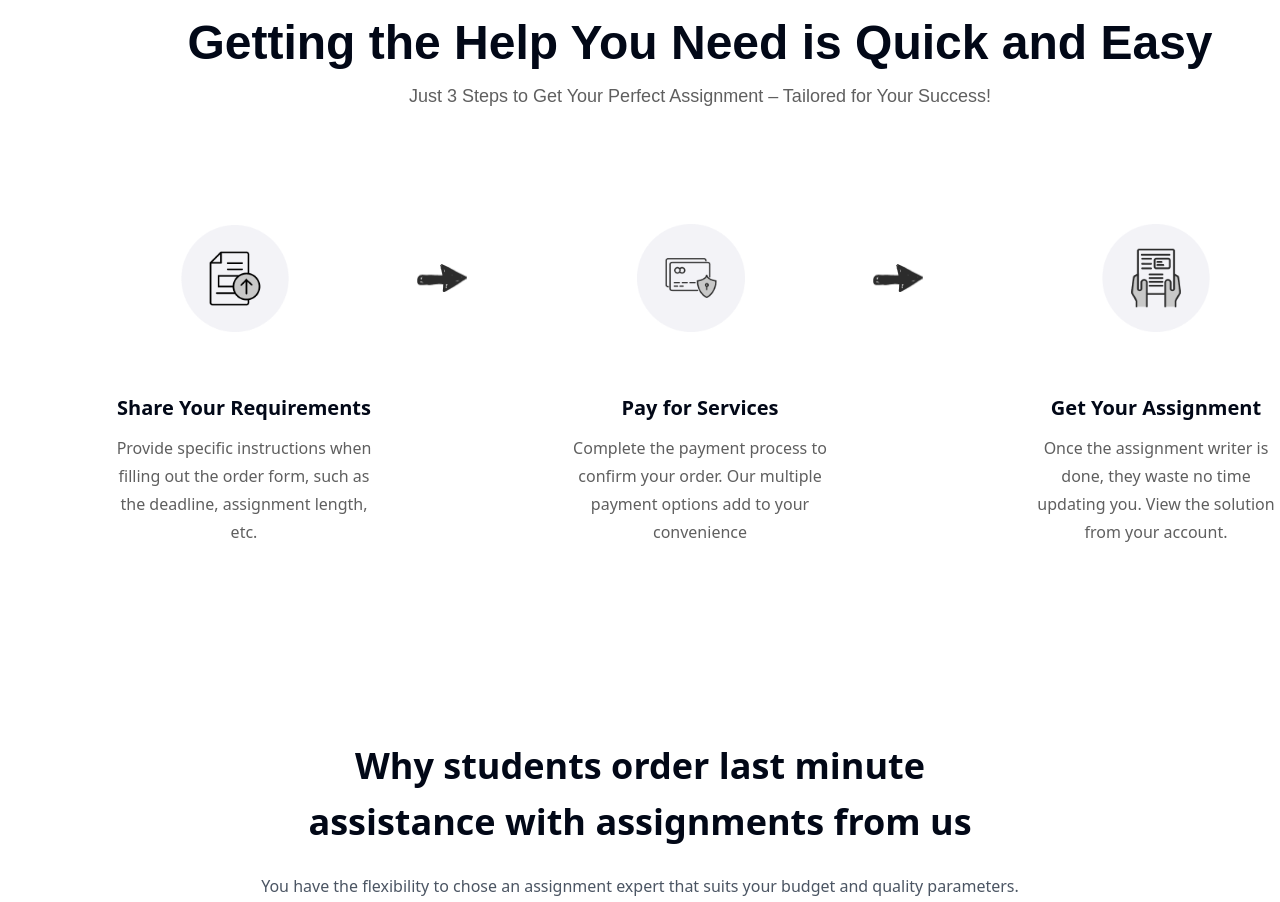
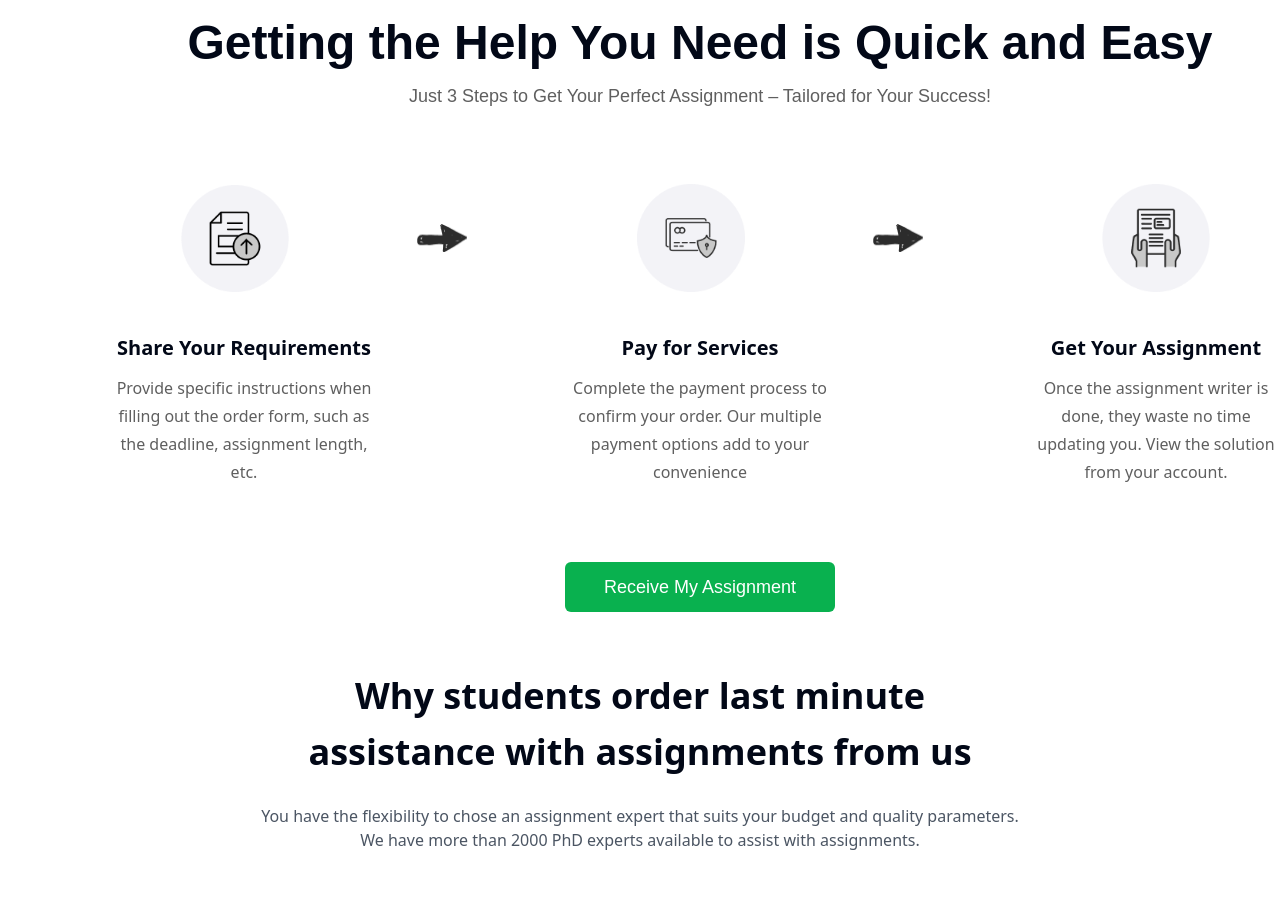
Before and after one commit to mohdyasirarman/All-Assignment-Help, a Next.js app: page / in a window 1280 px wide. Shown: the part 1400-2302 px from the top of the page. Built offline with nearby package versions, Linux system fonts and the light colour scheme.

Commit message:
section 3rd is completed

```diff
--- a/src/components/landing-page/helpYouNeed.tsx
+++ b/src/components/landing-page/helpYouNeed.tsx
@@ -48,11 +48,11 @@ const HelpYouNeed = () => {
             </div>
           </div>
           {/* Needed Help */}
-          <div className="flex justify-evenly mt-10 text-center">
+          <div className="flex justify-evenly text-center">
             {helpNeeded.map((help) => (
               <div
                 key={help.id}
-                className="flex flex-col  lg:flex-col items-center p-3 mx-auto gap-3 lg:gap-5"
+                className="flex flex-col  lg:flex-col items-center p-3 mx-auto gap-3 lg:gap-0"
               >
                 <div className="w-64 h-64 lg:w-48 lg:h-48 flex justify-center items-center">
                   <Image
@@ -85,7 +85,11 @@ const HelpYouNeed = () => {
             ))}
           </div>
           {/* Recieve Button  */}
-          <div></div>
+          <div className="w-full flex justify-center font-poppins font-normal text-lg leading-7 -mt-10">
+            <button className="bg-[#09B14F] text-white w-[270px] h-[50px] rounded-md">
+              Receive My Assignment
+            </button>
+          </div>
         </div>
       </div>
     </>
```
